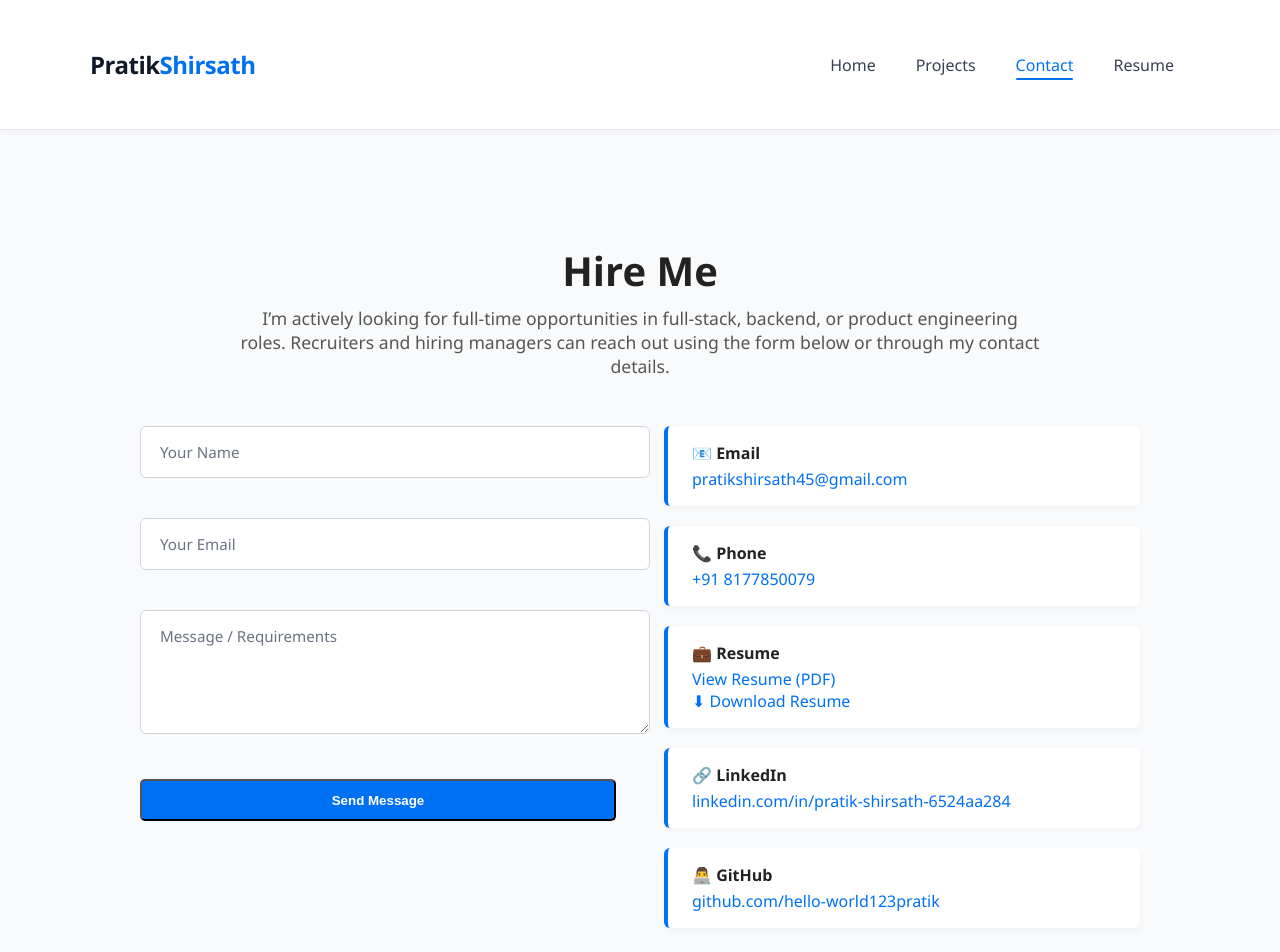
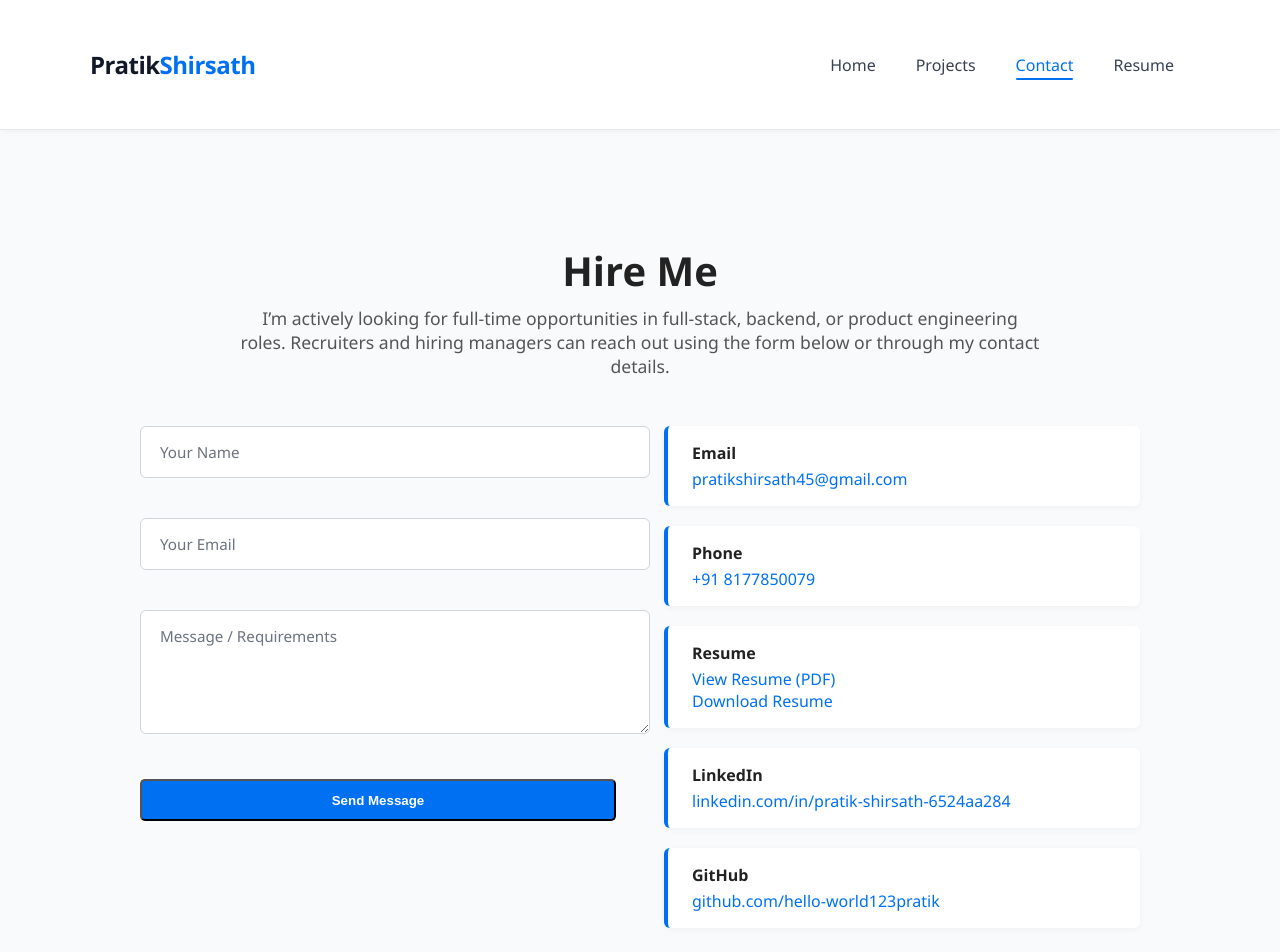
Before and after one commit to hello-world123pratik/personal-portfolio, a React (Vite) app: page /contact in a window 1280 px wide. Shown: the top 952 px of the page. Built offline with nearby package versions, Linux system fonts and the light colour scheme; no server answers.

Commit message:
Update Contact.jsx

```diff
--- a/src/pages/Contact.jsx
+++ b/src/pages/Contact.jsx
@@ -13,7 +13,7 @@ export default function Contact() {
         </p>
 
         <div className="contact-grid">
-          {/* ✅ Formspree-connected Contact Form */}
+          {/* Formspree-connected Contact Form */}
           <form className="contact-form" action={formAction} method="POST">
             <div className="form-group">
               <input type="text" name="name" required placeholder=" " />
@@ -35,33 +35,33 @@ export default function Contact() {
             </button>
           </form>
 
-          {/* 📬 Direct Contact Info */}
+          {/* Direct Contact Info */}
           <div className="contact-info">
             <div className="contact-card">
-              <h4>📧 Email</h4>
+              <h4> Email</h4>
               <a href="mailto:pratikshirsath45@gmail.com">
                 pratikshirsath45@gmail.com
               </a>
             </div>
 
             <div className="contact-card">
-              <h4>📞 Phone</h4>
+              <h4> Phone</h4>
               <a href="tel:+918177850079">+91 8177850079</a>
             </div>
 
             <div className="contact-card">
-              <h4>💼 Resume</h4>
+              <h4> Resume</h4>
               <a href={resumeFile} target="_blank" rel="noopener noreferrer">
                 View Resume (PDF)
               </a>
               <br />
               <a href={resumeFile} download>
-                ⬇ Download Resume
+                 Download Resume
               </a>
             </div>
 
             <div className="contact-card">
-              <h4>🔗 LinkedIn</h4>
+              <h4> LinkedIn</h4>
               <a
                 href="https://linkedin.com/in/pratik-shirsath-6524aa284"
                 target="_blank"
@@ -72,7 +72,7 @@ export default function Contact() {
             </div>
 
             <div className="contact-card">
-              <h4>👨‍💻 GitHub</h4>
+              <h4> GitHub</h4>
               <a
                 href="https://github.com/hello-world123pratik"
                 target="_blank"
```
